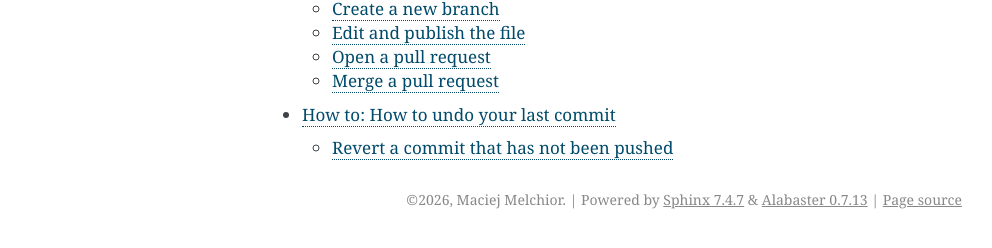
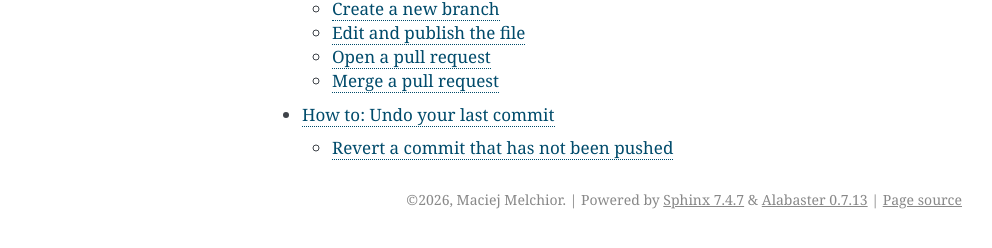
Before and after one commit to macmelchior/github_for_beginners, a Sphinx documentation site: the page built from source/index.rst, in a window 1280 px wide. Shown: the part 204-452 px from the top of the page, without its empty margins (148-1140 px from the left). Built offline with Sphinx 7.4.7, drawn with Linux system fonts in a browser that asks for light colours.

Commit message:
Edit index.rst

```diff
--- a/source/index.rst
+++ b/source/index.rst
@@ -4,7 +4,7 @@
    contain the root `toctree` directive.
 
 GitHub first steps
-======================
+==================
 
 
 
@@ -13,4 +13,4 @@
    :caption: Contents:
 
    Tutorial: Publish your first file to GitHub <getting_started>
-   How to: How to undo your last commit <undo_commit>
+   How to: Undo your last commit <undo_commit>
--- a/source/undo_commit.rst
+++ b/source/undo_commit.rst
@@ -25,7 +23,7 @@
 3. Use one of the following commands:
     ``git reset --soft HEAD~1`` if you want to keep changes from the commit staged.
     This will just undo the commit while keeping your changes ready to re-commit.
-    ``--soft`` lands you in the state you were in after git add but before ``git commit``.
+    ``--soft`` lands you in the state you were in after ``git add`` but before ``git commit``.
 
     ``git reset --mixed HEAD~1`` if you want to keep changes from the commit unstaged.
     This will undo the commit and unstage the files. You will need to ``git add`` before commiting again.
```
Also changed, not shown: other parts of source/undo_commit.rst (+0 -2 lines).
